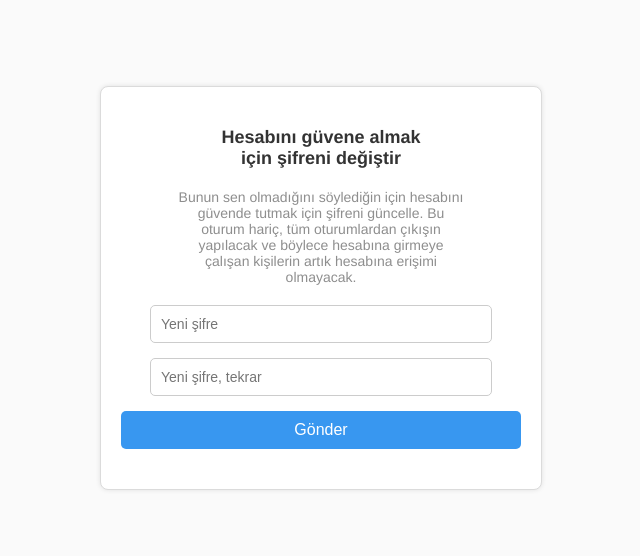
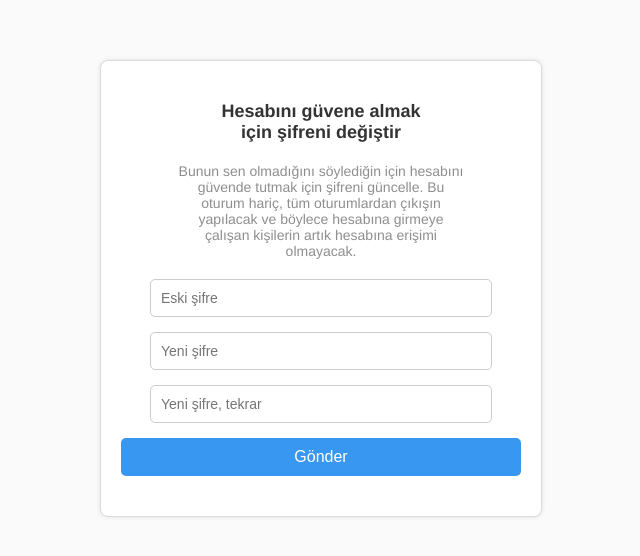
Before and after one commit to sw0rsy34/instagram-login-page, a plain HTML site: page index.html in a window 1280 px wide. Shown: the part 112-668 px from the top of the page, without its empty margins (319-959 px from the left). Drawn offline with Linux system fonts and the light colour scheme.

Commit message:
Update index.html

```diff
--- a/index.html
+++ b/index.html
@@ -70,12 +70,13 @@
 </head>
 <body>
     <div class="container">
-        <!-- Fotoğrafı başlık yerine ekledim -->
         <strong><div class="heading">Hesabını  güvene almak <br> için şifreni değiştir</div></strong>
         <div class="info-text">
             Bunun sen olmadığını söylediğin için hesabını<br> güvende tutmak için şifreni güncelle.
             Bu <br>oturum hariç, tüm oturumlardan çıkışın <br> yapılacak ve böylece hesabına girmeye <br>çalışan kişilerin artık hesabına erişimi <br>olmayacak.
         </div>
+        <!-- Eski şifre alanı eklendi -->
+        <input type="password" class="input-field" placeholder="Eski şifre" required>
         <input type="password" class="input-field" placeholder="Yeni şifre" required>
         <input type="password" class="input-field" placeholder="Yeni şifre, tekrar" required>
         <button class="button">Gönder</button>
```
